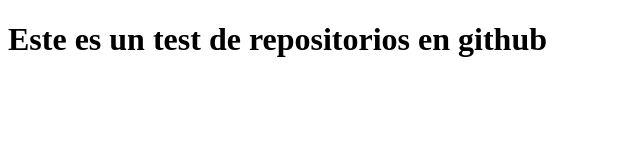
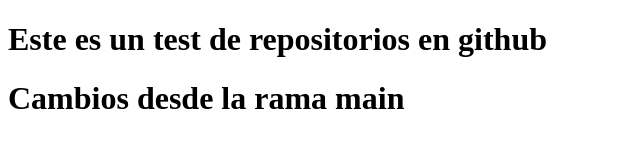
Before and after one commit to daniascii/repositorio_test, a plain HTML site: page index.html in a window 1280 px wide. Shown: the whole page, without its empty margins (0-640 px from the left). Drawn offline with Linux system fonts and the light colour scheme.

Commit message:
Cambio desde la branch main

```diff
--- a/index.html
+++ b/index.html
@@ -7,5 +7,6 @@
 </head>
 <body>
     <h1>Este es un test de repositorios en github</h1>
+    <h1>Cambios desde la rama main</h1>
 </body>
 </html>
```
